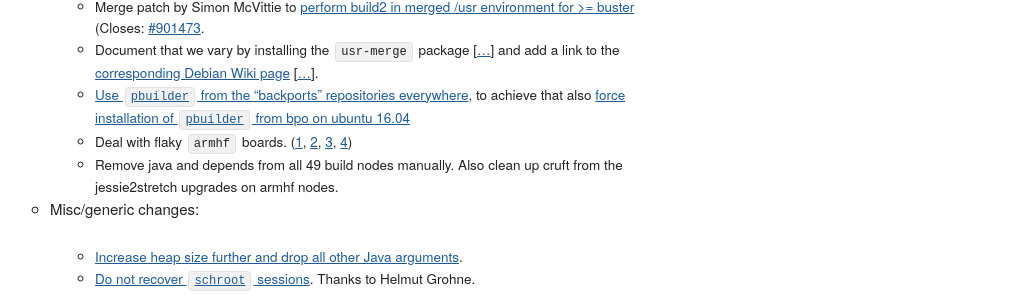
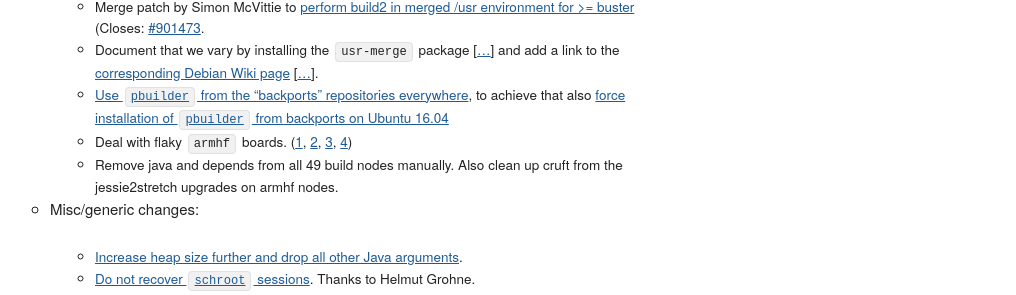
Before and after one commit to prototypefund/reproducible-website, a Jekyll site: the page built from _blog/posts/185.md, in a window 1280 px wide and 900 px high, scrolled down 3854 px. Shown: the part 152-447 px from the top of the window, without its empty margins (125-1141 px from the left). Built offline with Jekyll 4.4.1, drawn with Linux system fonts in a browser that asks for light colours; some web fonts are replaced.

Commit message:
Correct capitalisation.

```diff
--- a/_blog/posts/185.md
+++ b/_blog/posts/185.md
@@ -112,7 +112,7 @@ There were a large number of updates to our [Jenkins](https://jenkins.io/)-based
 * [Debian GNU/Linux](https://www.debian.org/)-specific changes:
     * Merge patch by Simon McVittie to [perform build2 in merged /usr environment for >= buster](https://salsa.debian.org/qa/jenkins.debian.net/commit/d04769a7) (Closes: [#901473](https://bugs.debian.org/901473).
     * Document that we vary by installing the `usr-merge` package [[...](https://salsa.debian.org/qa/jenkins.debian.net/commit/7902f640)] and add a link to the [corresponding Debian Wiki page](https://wiki.debian.org/UsrMerge]) [[...](https://salsa.debian.org/qa/jenkins.debian.net/commit/fb44311e)].
-    * [Use `pbuilder` from the "backports" repositories everywhere](https://salsa.debian.org/qa/jenkins.debian.net/commit/2081b3a4), to achieve that also [force installation of `pbuilder` from bpo on ubuntu 16.04](https://salsa.debian.org/qa/jenkins.debian.net/commit/d28a62fb)
+    * [Use `pbuilder` from the "backports" repositories everywhere](https://salsa.debian.org/qa/jenkins.debian.net/commit/2081b3a4), to achieve that also [force installation of `pbuilder` from backports on Ubuntu 16.04](https://salsa.debian.org/qa/jenkins.debian.net/commit/d28a62fb)
     * Deal with flaky `armhf` boards. ([1](https://salsa.debian.org/qa/jenkins.debian.net/commit/6121cd22), [2](https://salsa.debian.org/qa/jenkins.debian.net/commit/099a8de5), [3](https://salsa.debian.org/qa/jenkins.debian.net/commit/2bc5747f), [4](https://salsa.debian.org/qa/jenkins.debian.net/commit/410d530b))
     * Remove java and depends from all 49 build nodes manually. Also clean up cruft from the jessie2stretch upgrades on armhf nodes.
 
```
